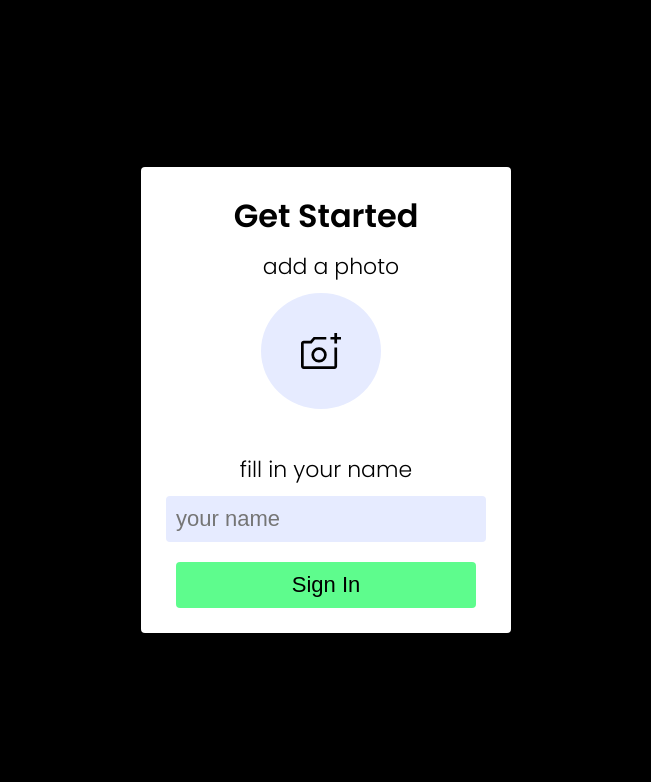
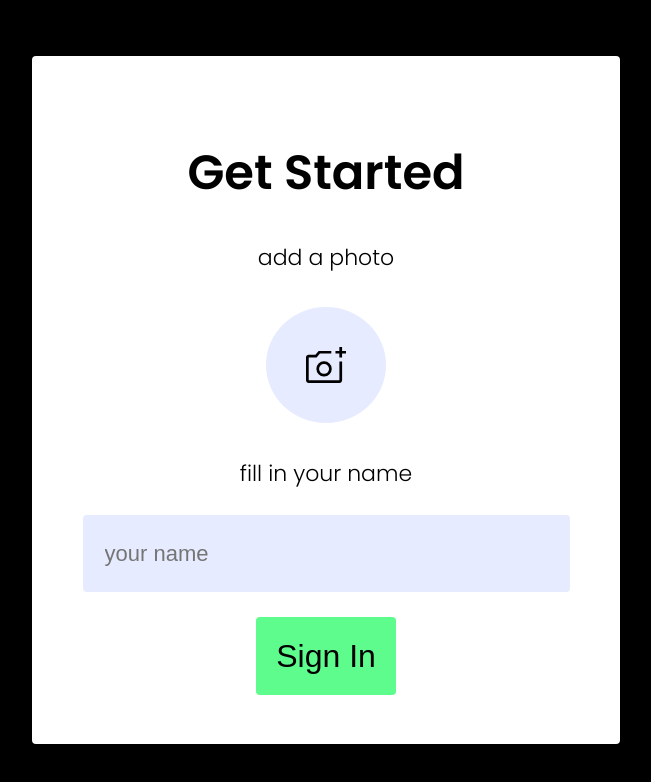
Before and after one commit to Shuubb/UniLabTask, a React (Vite) app: page /Register in a window 1280 px wide. Shown: the top 782 px of the page, without its empty margins (314-965 px from the left). Built offline with nearby package versions, Linux system fonts and the light colour scheme.

Commit message:
Made User Dropdown For Sign Out

```diff
--- a/src/components/nav-bar/nav-bar.module.scss
+++ b/src/components/nav-bar/nav-bar.module.scss
@@ -1,19 +1,17 @@
+$NavBarHeight: 98px;
+$NavBarHorizontalPadding: 28px;
+
 .navBarContainer {
   width: 100%;
   background-color: black;
   color: white;
-  height: 98px;
+  height: $NavBarHeight;
   display: flex;
   justify-content: space-between;
   align-items: center;
   border-radius: 0;
   padding: 0 28px;
   box-sizing: border-box;
-}
-
-.TODOLogo {
-  font-size: 36px;
-  margin: 0;
 }
 
 .userInfo {
@@ -28,3 +26,17 @@
     border-radius: 100%;
   }
 }
+
+.dropDown {
+  position: absolute;
+  right: $NavBarHorizontalPadding;
+  top: calc($NavBarHeight - 5px);
+  background-color: white;
+  border: 1px solid black;
+  padding: 5px;
+
+  button {
+    font-size: 22px;
+    line-height: 33px;
+  }
+}
--- a/src/components/nav-bar/nav-bar.tsx
+++ b/src/components/nav-bar/nav-bar.tsx
@@ -1,22 +1,34 @@
-import React from "react";
 import styles from "./nav-bar.module.scss";
-import { useNavigate } from "react-router-dom";
 import { User } from "../../pages/registration-page/registration-page";
-
-type Props = {};
+import { useState } from "react";
 
 export default function NavBar() {
+  const [userMenuVisibility, setUserMenuVisibility] = useState(false);
+
   const retData = localStorage.getItem("currentUser");
-  let user: User;
-  if (retData) user = JSON.parse(retData);
+  let user: User = JSON.parse(retData!);
+
+  function handleSignOut(): void {
+    localStorage.removeItem("currentUser");
+    location.reload();
+  }
 
   return (
     <nav className={styles.navBarContainer}>
       <h1 className={styles.TODOLogo}>TO DO</h1>
       <div className={styles.userInfo}>
         <p>{user.name}</p>
-        <img src={user.imageBlob}></img>
+        <img
+          src={user.imageBlob}
+          onClick={() => setUserMenuVisibility(!userMenuVisibility)}
+        ></img>
       </div>
+      {userMenuVisibility && (
+        <div className={styles.dropDown}>
+          <hr />
+          <button onClick={handleSignOut}>Sign Out</button>
+        </div>
+      )}
     </nav>
   );
 }
--- a/src/index.scss
+++ b/src/index.scss
@@ -1,15 +1,30 @@
 @import url("https://fonts.googleapis.com/css2?family=Lato:wght@300&family=Poppins:wght@300;600&display=swap");
 
 body {
-  font-family: poppins;
+  font-family: Poppins;
   margin: 0;
   background-color: black;
 }
 
+input,
+button,
+label,
+p {
+  font-size: 22px;
+  line-height: 33px;
+  margin: 0;
+}
+
+h1 {
+  font-size: 48px;
+  line-height: 72px;
+}
+
 button {
-  padding: 10px;
-  min-width: 100px;
-  width: 20vw;
+  font-size: 32px;
+  line-height: 48px;
+  padding: 15px 20px;
+
   max-width: 150px;
   border: none;
 
@@ -25,6 +40,15 @@ button {
   }
 }
 
+input[type="text"] {
+  width: 100%;
+  max-width: 487px;
+  padding: 22px;
+  box-sizing: border-box;
+  border: none;
+  background-color: #e6ebff;
+}
+
 .pageContainer {
   display: flex;
   justify-content: center;
@@ -36,3 +60,27 @@ button {
     border-radius: 4px;
   }
 }
+
+@keyframes shake {
+  0% {
+    transform: translateX(0);
+  }
+  25% {
+    transform: translateX(-10px);
+  }
+  50% {
+    transform: translateX(10px);
+  }
+  75% {
+    transform: translateX(-10px);
+  }
+  100% {
+    transform: translateX(0);
+  }
+}
+
+.shake {
+  transition: background-color 0.6s;
+  background-color: red !important;
+  animation: shake 0.5s;
+}
--- a/src/pages/registration-page/registration-page.module.scss
+++ b/src/pages/registration-page/registration-page.module.scss
@@ -1,26 +1,16 @@
 .regContainer {
+  display: flex;
+  flex-direction: column;
+  align-items: center;
+  justify-content: center;
   background: white;
   padding: 15px;
-  min-width: 320px;
+  width: 100%;
   max-width: 588px;
-  text-align: center;
-
-  * {
-    margin: 10px;
-  }
-  label,
-  button,
-  input {
-    font-size: 22px;
-  }
-  input[type="text"] {
-    min-width: 200px;
-    width: 40vw;
-    max-width: 300px;
-    padding: 10px;
-    border: none;
-    background-color: #e6ebff;
-  }
+  height: 100%;
+  max-height: 688px;
+  margin: 10px;
+  box-sizing: border-box;
 }
 
 .uploadImageLogo {
@@ -38,27 +28,3 @@
     background-color: #e6ebff;
   }
 }
-
-@keyframes shake {
-  0% {
-    transform: translateX(0);
-  }
-  25% {
-    transform: translateX(-10px);
-  }
-  50% {
-    transform: translateX(10px);
-  }
-  75% {
-    transform: translateX(-10px);
-  }
-  100% {
-    transform: translateX(0);
-  }
-}
-
-.shake {
-  transition: background-color 0.6s;
-  background-color: red !important;
-  animation: shake 0.5s;
-}
--- a/src/pages/registration-page/registration-page.tsx
+++ b/src/pages/registration-page/registration-page.tsx
@@ -2,7 +2,6 @@ import styles from "./registration-page.module.scss";
 import uploadImageLogo from "../../assets/uploadImageLogo.svg";
 import { ChangeEvent, MutableRefObject, useRef, useState } from "react";
 import { useNavigate } from "react-router-dom";
-import Auth from "../../utilities/auth";
 
 export interface User {
   name: string;
@@ -82,7 +81,7 @@ export default function RegistrationPage() {
         {/* form თაგში სპეციალურად არ ვსვამ(ტრივიალური იქნება,
                 მაგრამ არ ვარ დარწმუნებული Best Practice_ია თუ არა) */}
         <label htmlFor="userImage">
-          add a photo
+          <p>add a photo</p>
           <br />
           <img
             src={userImage}
--- a/src/pages/task-page/task-page.module.scss
+++ b/src/pages/task-page/task-page.module.scss
@@ -4,21 +4,18 @@
   justify-content: flex-start;
 }
 
-$button-margin: 20px;
-button {
-  font-size: 44px;
-  padding: 10px;
-  margin: $button-margin;
-  width: calc(100% - 2 * $button-margin);
-  max-width: 388px;
-  border: none;
+.addTaskInput {
+  border-radius: 4px 0 0 4px;
+}
 
-  &:hover {
-    transition: background-color 0.5s;
-    background-color: white;
-  }
-  &:not(:hover) {
-    transition: background-color 0.5s;
-    background-color: #5efc8d;
-  }
+.addTaskButton {
+  margin: 0;
+  padding: 0;
+  width: 108px;
+  height: 76px;
+  border-radius: 0 4px 4px 0;
 }
+
+.inputContainer {
+  display: flex;
+}
--- a/src/pages/task-page/task-page.tsx
+++ b/src/pages/task-page/task-page.tsx
@@ -1,13 +1,25 @@
 import styles from "./task-page.module.scss";
 import classNames from "classnames";
 import NavBar from "../../components/nav-bar/nav-bar";
-import Auth from "../../utilities/auth";
 
 export default function TaskPage() {
   return (
     <>
       <div className={classNames(styles.pageContainer, "pageContainer")}>
         <NavBar />
+
+        <div>
+          <h1>Add Your Daily Tasks</h1>
+          <div className={styles.inputContainer}>
+            <input
+              className={styles.addTaskInput}
+              type="text"
+              placeholder="my task"
+              title="Write Your Task Please!"
+            />
+            <button className={styles.addTaskButton}>Add</button>
+          </div>
+        </div>
       </div>
     </>
   );
--- a/src/pages/welcome-page/welcome-page.module.scss
+++ b/src/pages/welcome-page/welcome-page.module.scss
@@ -3,12 +3,9 @@
   color: white;
 }
 
-$button-margin: 20px;
 .welcomeButton {
   font-size: 44px;
   padding: 10px;
-  margin: $button-margin;
-  width: calc(100% - 2 * $button-margin);
   max-width: 388px;
   border: none;
 
--- a/src/utilities/auth.tsx
+++ b/src/utilities/auth.tsx
@@ -7,8 +7,6 @@ export default function Auth() {
   const regExp = /\/Auth\/.*/i;
   const needsAuth = regExp.test(location);
 
-  console.log("first" + (needsAuth && !user));
-  console.log(!needsAuth && !!user);
   if (needsAuth && !user) return <Navigate to="/" />;
   else if (!needsAuth && !!user) return <Navigate to="/Auth/TaskPage" />;
   else return <Outlet />;
```
